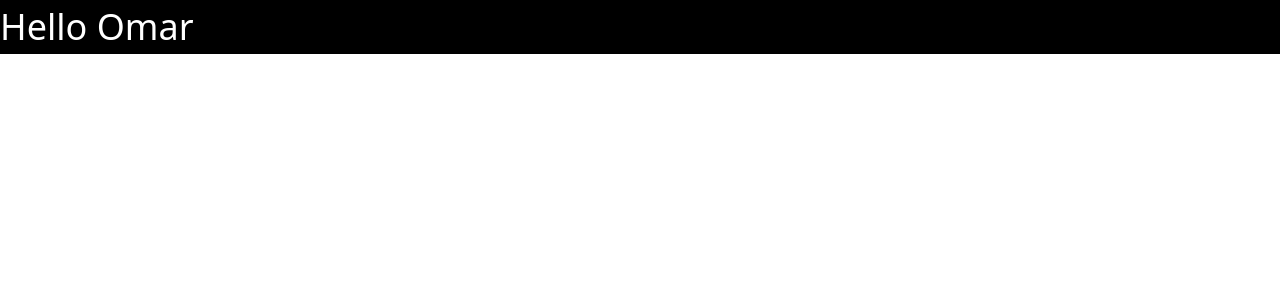
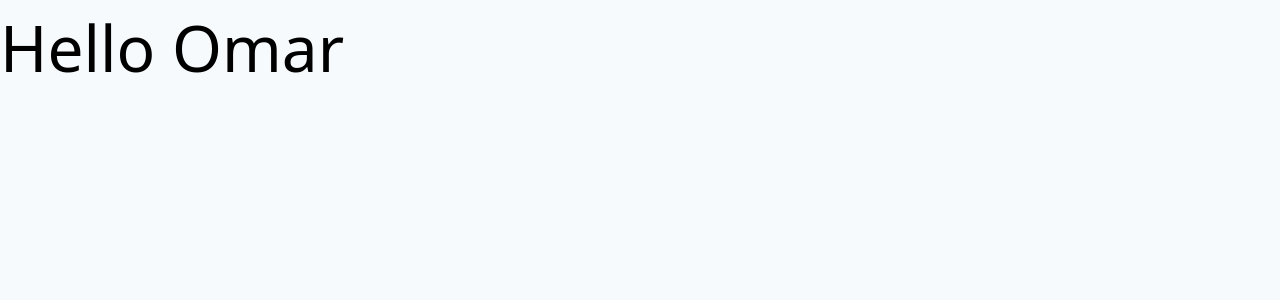
Before and after one commit to drewradcliff/video-website, a React (Vite) app: page / in a window 1280 px wide. Shown: the top 300 px of the page. Built offline with nearby package versions, Linux system fonts and the light colour scheme.

Commit message:
Add tailwindcss

```diff
--- /dev/null
+++ b/postcss.config.js
@@ -0,0 +1,6 @@
+module.exports = {
+  plugins: [
+    require('tailwindcss'),
+    require('autoprefixer'),
+  ]
+}
--- a/snowpack.config.json
+++ b/snowpack.config.json
@@ -2,5 +2,6 @@
   "mount": {
     "dist": "/",
     "src": "/"
-  }
+  },
+  "plugins": ["@snowpack/plugin-typescript", "@snowpack/plugin-postcss"]
 }
--- a/src/App.tsx
+++ b/src/App.tsx
@@ -1,4 +1,4 @@
-import * as React from 'react';
+import React from 'react';
 
 interface Props {
   name:
@@ -8,7 +8,7 @@ interface Props {
 export const App = ({ name }: Props) => {
   return (
     <>
-      <h1 className="text-4xl text-white bg-black">
+      <h1 className="text-6xl text-black">
         Hello {name}
       </h1>
     </>
--- a/src/index.html
+++ b/src/index.html
@@ -1,11 +1,11 @@
 <!DOCTYPE html>
-<html>
-    <head>
-        <title>Empty project</title>
-        <meta charset="utf-8">
-    </head>
-    <body>
-        <div id="app"></div>
-        <script type="module" src="index.js"></script>
-    </body>
+<html lang="en">
+  <head>
+    <title>Empty project</title>
+    <meta charset="utf-8" />
+  </head>
+  <body class="bg-gray-100 font-sans">
+    <div id="root"></div>
+    <script type="module" src="index.js"></script>
+  </body>
 </html>
--- a/src/index.tsx
+++ b/src/index.tsx
@@ -1,8 +1,10 @@
-import * as React from 'react';
-import * as ReactDOM from "react-dom";
+import React from 'react';
+import ReactDOM from "react-dom";
+import { App } from './App';
+import "./index.css";
 
-import { App } from './App';
-import "./styles.css";
-
-var mountNode = document.getElementById("app");
-ReactDOM.render(<App name="Omar" />, mountNode);
+ReactDOM.render(
+  <React.StrictMode>
+    <App name="Omar" />
+  </React.StrictMode>
+  , document.getElementById("root"));
--- /dev/null
+++ b/tailwind.config.js
@@ -0,0 +1,12 @@
+module.exports = {
+  future: {
+    // removeDeprecatedGapUtilities: true,
+    // purgeLayersByDefault: true,
+  },
+  purge: [],
+  theme: {
+    extend: {},
+  },
+  variants: {},
+  plugins: [],
+}
```
Also changed, not shown: package.json (+9 -3 lines), tsconfig.json (+67 -12 lines), src/index.css (line endings or trailing spaces), 1 other file (tests, documents, lock files or other folders).
